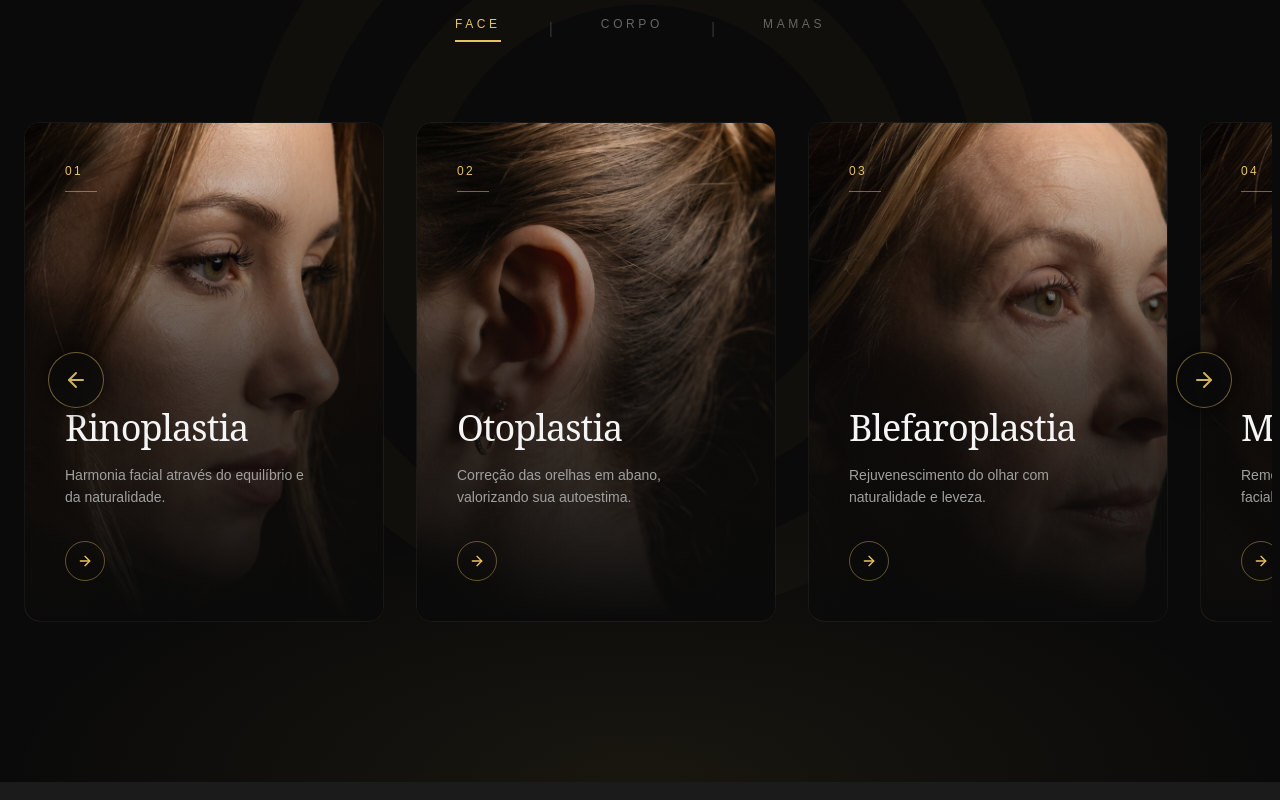
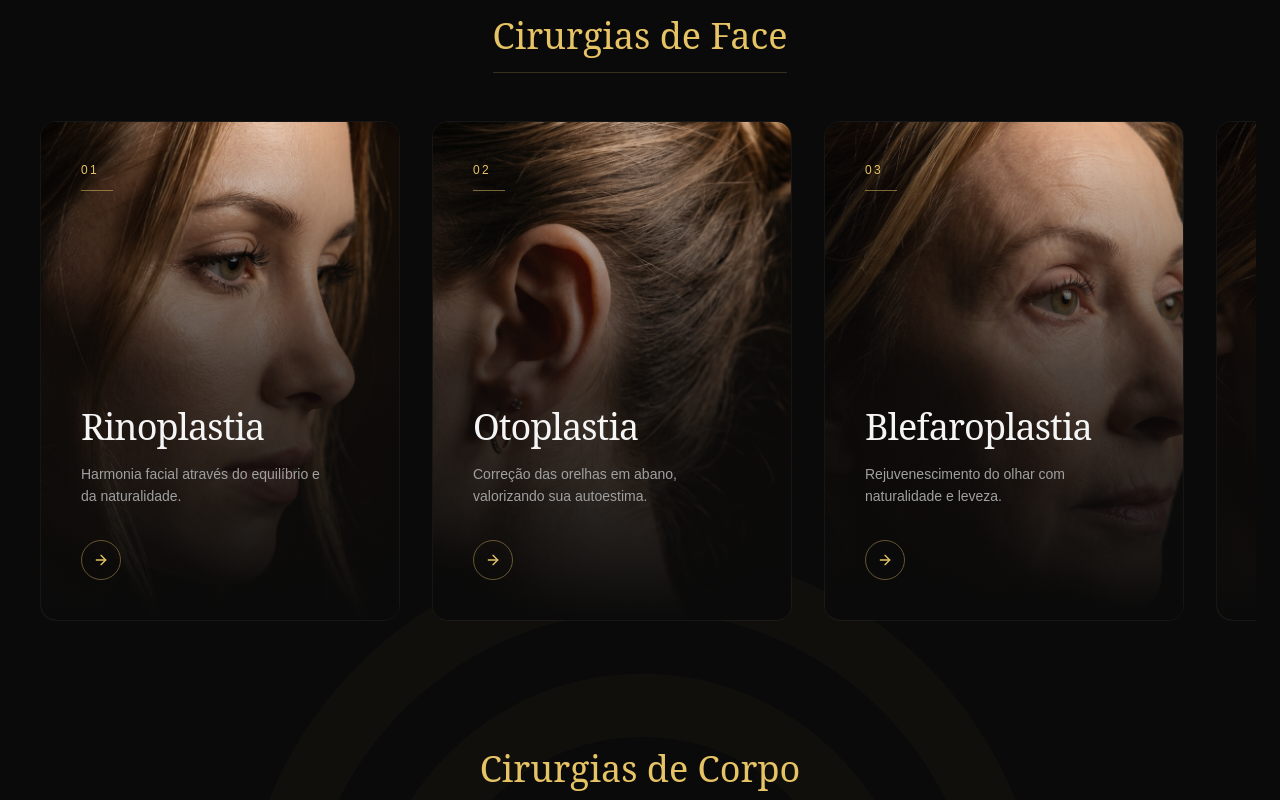
Before and after one commit to drjorgemenezes/estheticcare, a React (Vite) app: page / in a window 1280 px wide. Shown: the part 1960-2760 px from the top of the page. Built offline with nearby package versions, Linux system fonts and the light colour scheme.

Commit message:
feat: add main application entry point and before-after comparison slider component

```diff
--- a/src/App.tsx
+++ b/src/App.tsx
@@ -120,12 +120,104 @@ const HERO_SLIDES = [
   }
 ];
 
+const ProcedureCarousel = ({ category, title }: { category: ProcedureCategory, title: string }) => {
+  const carouselRef = useRef<HTMLDivElement>(null);
+
+  const scrollCarousel = (direction: 'left' | 'right') => {
+    if (carouselRef.current) {
+      const scrollAmount = window.innerWidth > 768 ? 392 : window.innerWidth * 0.85 + 24;
+      carouselRef.current.scrollBy({
+        left: direction === 'left' ? -scrollAmount : scrollAmount,
+        behavior: 'smooth'
+      });
+    }
+  };
+
+  const filtered = PROCEDIMENTOS.filter(p => p.category === category);
+
+  return (
+    <div className="mb-24 last:mb-0 w-full">
+      <div className="max-w-[1920px] mx-auto px-6 mb-8 text-left md:text-center">
+        <h3 className="font-headline text-3xl md:text-4xl text-primary border-b border-primary/20 pb-4 inline-block">
+          {title}
+        </h3>
+      </div>
+
+      {/* Carousel Wrapper */}
+      <div className="relative group max-w-[1920px] mx-auto px-0 md:px-6">
+        {/* Navigation Arrows */}
+        <button
+          onClick={() => scrollCarousel('left')}
+          className="absolute left-2 md:left-8 top-1/2 -translate-y-1/2 z-20 w-12 h-12 md:w-14 md:h-14 rounded-full bg-[#0a0a0a]/80 backdrop-blur-sm border border-primary/50 shadow-[0_0_20px_rgba(0,0,0,0.8)] flex items-center justify-center text-primary hover:bg-primary hover:text-on-primary transition-all opacity-0 group-hover:opacity-90 hover:opacity-100 hover:scale-105 hidden md:flex"
+        >
+          <ArrowLeft size={24} />
+        </button>
+        <button
+          onClick={() => scrollCarousel('right')}
+          className="absolute right-2 md:right-8 top-1/2 -translate-y-1/2 z-20 w-12 h-12 md:w-14 md:h-14 rounded-full bg-[#0a0a0a]/80 backdrop-blur-sm border border-primary/50 shadow-[0_0_20px_rgba(0,0,0,0.8)] flex items-center justify-center text-primary hover:bg-primary hover:text-on-primary transition-all opacity-0 group-hover:opacity-90 hover:opacity-100 hover:scale-105 hidden md:flex"
+        >
+          <ArrowRight size={24} />
+        </button>
+
+        {/* Carousel Container */}
+        <div
+          ref={carouselRef}
+          className={cn(
+            "flex overflow-x-auto snap-x snap-mandatory gap-6 md:gap-8 pb-8 pt-4 px-6 md:px-4 [&::-webkit-scrollbar]:hidden",
+            filtered.length <= 3 ? "md:justify-center" : ""
+          )}
+          style={{ scrollbarWidth: 'none', msOverflowStyle: 'none' }}
+        >
+          {filtered.map((service, idx) => (
+            <Link
+              key={service.title}
+              to={`/procedimento/${service.title.toLowerCase().normalize("NFD").replace(/[\u0300-\u036f]/g, "").replace(/\s+/g, "-")}`}
+              className="flex-none w-[85vw] sm:w-[320px] md:w-[360px] h-[480px] md:h-[500px] snap-center block relative rounded-2xl overflow-hidden group cursor-pointer border border-white/5"
+            >
+              {/* Background Image */}
+              <img
+                src={service.img}
+                alt={service.title}
+                className="absolute inset-0 w-full h-full object-cover group-hover:scale-105 transition-transform duration-1000"
+              />
+
+              {/* Dark Overlays */}
+              <div className="absolute inset-0 bg-gradient-to-t from-[#0a0a0a] via-[#0a0a0a]/70 to-transparent opacity-100"></div>
+              <div className="absolute inset-0 bg-gradient-to-r from-[#0a0a0a]/40 via-transparent to-transparent opacity-60"></div>
+
+              {/* Content */}
+              <div className="absolute inset-0 p-8 md:p-10 flex flex-col">
+                {/* Top Number */}
+                <div className="mb-auto">
+                  <span className="font-label text-primary text-xs tracking-[0.2em] block">{String(idx + 1).padStart(2, '0')}</span>
+                  <div className="w-8 h-[1px] bg-primary mt-3 opacity-50"></div>
+                </div>
+
+                {/* Bottom Info */}
+                <div className="mt-auto">
+                  <h3 className="font-headline text-3xl md:text-4xl text-[#f5f5f5] mb-4 tracking-tight">{service.title}</h3>
+                  <p className="text-[#a0a0a0] font-light text-sm leading-relaxed mb-8 max-w-[90%]">
+                    {service.desc}
+                  </p>
+
+                  {/* Arrow button */}
+                  <div className="w-10 h-10 rounded-full border border-primary/40 flex items-center justify-center text-primary group-hover:bg-primary group-hover:text-on-primary group-hover:border-primary transition-all duration-300">
+                    <ArrowRight size={16} />
+                  </div>
+                </div>
+              </div>
+            </Link>
+          ))}
+        </div>
+      </div>
+    </div>
+  );
+};
+
 export default function App() {
   const [isScrolled, setIsScrolled] = useState(false);
   const [mobileMenuOpen, setMobileMenuOpen] = useState(false);
-  const [activeCategory, setActiveCategory] = useState<ProcedureCategory>('FACE');
   const [activePortfolioIndex, setActivePortfolioIndex] = useState(0);
-  const carouselRef = useRef<HTMLDivElement>(null);
   const [currentHeroSlide, setCurrentHeroSlide] = useState(0);
 
   useEffect(() => {
@@ -137,17 +229,6 @@ export default function App() {
 
   const nextHeroSlide = () => setCurrentHeroSlide((prev) => (prev + 1) % HERO_SLIDES.length);
   const prevHeroSlide = () => setCurrentHeroSlide((prev) => (prev - 1 + HERO_SLIDES.length) % HERO_SLIDES.length);
-
-  const scrollCarousel = (direction: 'left' | 'right') => {
-    if (carouselRef.current) {
-      const scrollAmount = window.innerWidth > 768 ? 392 : window.innerWidth * 0.85 + 24;
-      carouselRef.current.scrollBy({
-        left: direction === 'left' ? -scrollAmount : scrollAmount,
-        behavior: 'smooth'
-      });
-    }
-  };
-
 
   return (
     <div className="bg-surface text-on-surface font-body selection:bg-primary selection:text-on-primary min-h-screen">
@@ -380,94 +461,10 @@ export default function App() {
           </p>
         </div>
 
-        <div className="max-w-[1920px] mx-auto px-6 relative z-10">
-          {/* Category Filter */}
-          <div className="flex justify-center items-center gap-6 md:gap-12 mb-16">
-            {(['FACE', 'CORPO', 'MAMAS'] as ProcedureCategory[]).map((category, idx, arr) => (
-              <div key={category} className="flex items-center gap-6 md:gap-12">
-                <button
-                  onClick={() => setActiveCategory(category)}
-                  className={cn(
-                    "font-label uppercase tracking-[0.2em] md:tracking-[0.3em] text-xs transition-all duration-300 pb-2 border-b-2",
-                    activeCategory === category
-                      ? "text-primary border-primary"
-                      : "text-[#666666] border-transparent hover:text-[#aaaaaa]"
-                  )}
-                >
-                  {category}
-                </button>
-                {idx < arr.length - 1 && (
-                  <span className="text-[#333333]">|</span>
-                )}
-              </div>
-            ))}
-          </div>
-
-          {/* Carousel Wrapper */}
-          <div className="relative group">
-            {/* Navigation Arrows */}
-            <button
-              onClick={() => scrollCarousel('left')}
-              className="absolute left-2 md:left-6 top-1/2 -translate-y-1/2 z-20 w-12 h-12 md:w-14 md:h-14 rounded-full bg-[#0a0a0a]/80 backdrop-blur-sm border border-primary/50 shadow-[0_0_20px_rgba(0,0,0,0.8)] flex items-center justify-center text-primary hover:bg-primary hover:text-on-primary transition-all opacity-90 hover:opacity-100 hover:scale-105"
-            >
-              <ArrowLeft size={24} />
-            </button>
-            <button
-              onClick={() => scrollCarousel('right')}
-              className="absolute right-2 md:right-6 top-1/2 -translate-y-1/2 z-20 w-12 h-12 md:w-14 md:h-14 rounded-full bg-[#0a0a0a]/80 backdrop-blur-sm border border-primary/50 shadow-[0_0_20px_rgba(0,0,0,0.8)] flex items-center justify-center text-primary hover:bg-primary hover:text-on-primary transition-all opacity-90 hover:opacity-100 hover:scale-105"
-            >
-              <ArrowRight size={24} />
-            </button>
-
-            {/* Carousel Container */}
-            <div
-              ref={carouselRef}
-              className="flex overflow-x-auto snap-x snap-mandatory gap-6 md:gap-8 pb-8 pt-4 px-4 -mx-4 [&::-webkit-scrollbar]:hidden"
-              style={{ scrollbarWidth: 'none', msOverflowStyle: 'none' }}
-            >
-              {PROCEDIMENTOS.filter(p => p.category === activeCategory).map((service, idx) => (
-                <Link
-                  key={service.title}
-                  to={`/procedimento/${service.title.toLowerCase().normalize("NFD").replace(/[\u0300-\u036f]/g, "").replace(/\s+/g, "-")}`}
-                  className="flex-none w-[85vw] sm:w-[320px] md:w-[360px] h-[480px] md:h-[500px] snap-center block relative rounded-2xl overflow-hidden group cursor-pointer border border-white/5"
-                >
-                  {/* Background Image */}
-                  <img
-                    src={service.img}
-                    alt={service.title}
-                    className="absolute inset-0 w-full h-full object-cover group-hover:scale-105 transition-transform duration-1000"
-                  />
-
-                  {/* Dark Overlays */}
-                  <div className="absolute inset-0 bg-gradient-to-t from-[#0a0a0a] via-[#0a0a0a]/70 to-transparent opacity-100"></div>
-                  <div className="absolute inset-0 bg-gradient-to-r from-[#0a0a0a]/40 via-transparent to-transparent opacity-60"></div>
-
-                  {/* Content */}
-                  <div className="absolute inset-0 p-8 md:p-10 flex flex-col">
-                    {/* Top Number */}
-                    <div className="mb-auto">
-                      <span className="font-label text-primary text-xs tracking-[0.2em] block">{String(idx + 1).padStart(2, '0')}</span>
-                      <div className="w-8 h-[1px] bg-primary mt-3 opacity-50"></div>
-                    </div>
-
-                    {/* Bottom Info */}
-                    <div className="mt-auto">
-                      <h3 className="font-headline text-3xl md:text-4xl text-[#f5f5f5] mb-4 tracking-tight">{service.title}</h3>
-                      <p className="text-[#a0a0a0] font-light text-sm leading-relaxed mb-8 max-w-[90%]">
-                        {service.desc}
-                      </p>
-
-                      {/* Arrow button */}
-                      <div className="w-10 h-10 rounded-full border border-primary/40 flex items-center justify-center text-primary group-hover:bg-primary group-hover:text-on-primary group-hover:border-primary transition-all duration-300">
-                        <ArrowRight size={16} />
-                      </div>
-                    </div>
-                  </div>
-                </Link>
-              ))}
-            </div>
-          </div>
-
+        <div className="w-full relative z-10 flex flex-col">
+          <ProcedureCarousel category="FACE" title="Cirurgias de Face" />
+          <ProcedureCarousel category="CORPO" title="Cirurgias de Corpo" />
+          <ProcedureCarousel category="MAMAS" title="Cirurgias de Mamas" />
         </div>
       </section>
 
--- a/src/components/BeforeAfterSlider.tsx
+++ b/src/components/BeforeAfterSlider.tsx
@@ -1,4 +1,4 @@
-import { useState, useRef, useEffect } from 'react';
+import React, { useState, useRef, useEffect } from 'react';
 import { ArrowLeftRight } from 'lucide-react';
 
 interface BeforeAfterSliderProps {
```
